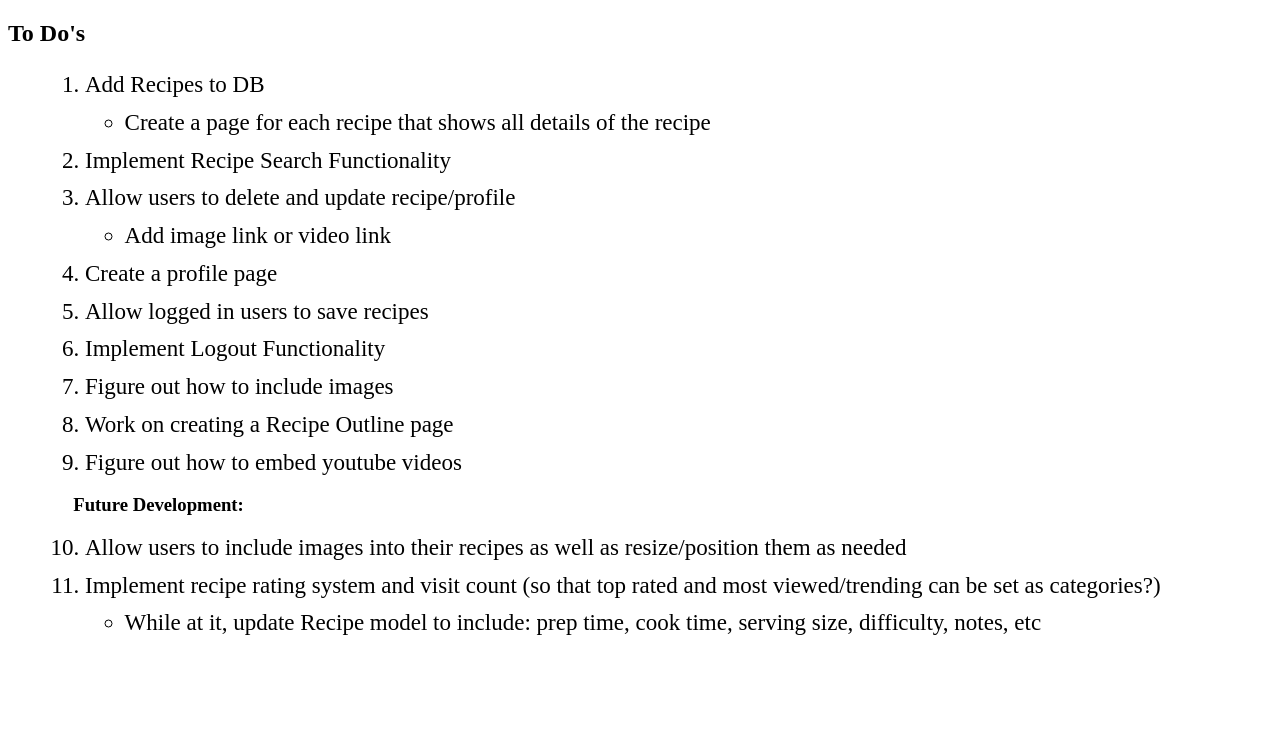
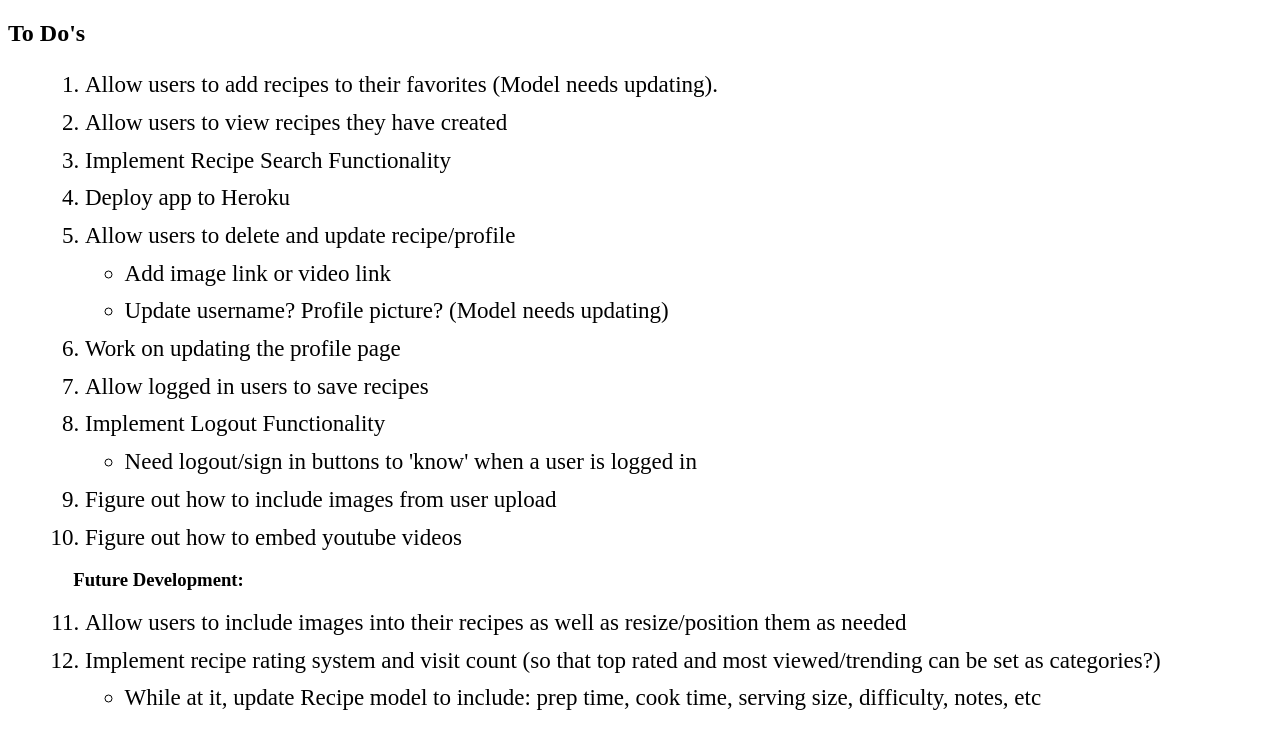
Before and after one commit to momaki9/HealtheeByte, a React (Create React App) app in the folder client/: page /dev in a window 1280 px wide. Shown: the top 748 px of the page. Built offline with nearby package versions, Linux system fonts and the light colour scheme.

Commit message:
updated dev notes

```diff
--- a/client/src/pages/DevMode.js
+++ b/client/src/pages/DevMode.js
@@ -4,20 +4,22 @@ const DevMode = () => {
         <>
             <h2>To Do's</h2>
             <ol style={{ margin: '2%' }}>
-                <li style={{ margin: '1%', fontSize: '23px' }}>Add Recipes to DB</li>
-                <ul>
-                    <li style={{ margin: '1%', fontSize: '23px' }}>Create a page for each recipe that shows all details of the recipe</li>
-                </ul>
+                <li style={{ margin: '1%', fontSize: '23px' }}>Allow users to add recipes to their favorites (Model needs updating).</li>
+                <li style={{ margin: '1%', fontSize: '23px' }}>Allow users to view recipes they have created</li>
                 <li style={{ margin: '1%', fontSize: '23px' }}>Implement Recipe Search Functionality</li>
+                <li style={{ margin: '1%', fontSize: '23px' }}>Deploy app to Heroku</li>
                 <li style={{ margin: '1%', fontSize: '23px' }}>Allow users to delete and update recipe/profile</li>
                 <ul>
                     <li style={{ margin: '1%', fontSize: '23px' }}>Add image link or video link</li>
+                    <li style={{ margin: '1%', fontSize: '23px' }}>Update username? Profile picture? (Model needs updating)</li>
                 </ul>
-                <li style={{ margin: '1%', fontSize: '23px' }}>Create a profile page</li>
+                <li style={{ margin: '1%', fontSize: '23px' }}>Work on updating the profile page</li>
                 <li style={{ margin: '1%', fontSize: '23px' }}>Allow logged in users to save recipes</li>
                 <li style={{ margin: '1%', fontSize: '23px' }}>Implement Logout Functionality</li>
-                <li style={{ margin: '1%', fontSize: '23px' }}>Figure out how to include images</li>
-                <li style={{ margin: '1%', fontSize: '23px' }}>Work on creating a Recipe Outline page</li>
+                <ul>
+                    <li style={{ margin: '1%', fontSize: '23px' }}>Need logout/sign in buttons to 'know' when a user is logged in</li>
+                </ul>
+                <li style={{ margin: '1%', fontSize: '23px' }}>Figure out how to include images from user upload</li>
                 <li style={{ margin: '1%', fontSize: '23px' }}>Figure out how to embed youtube videos</li>
                 <h3>Future Development:</h3>
                 <li style={{ margin: '1%', fontSize: '23px' }}>Allow users to include images into their recipes as well as resize/position them as needed</li>
--- a/client/src/utils/auth.js
+++ b/client/src/utils/auth.js
@@ -21,7 +21,7 @@ class AuthService {
     }
     login(idToken) {
         localStorage.setItem('id_token', idToken);
-        window.location.assign('/');
+        window.location.assign('/addrecipe');
     }
     logout() {
         localStorage.removeItem('id_token');
```
